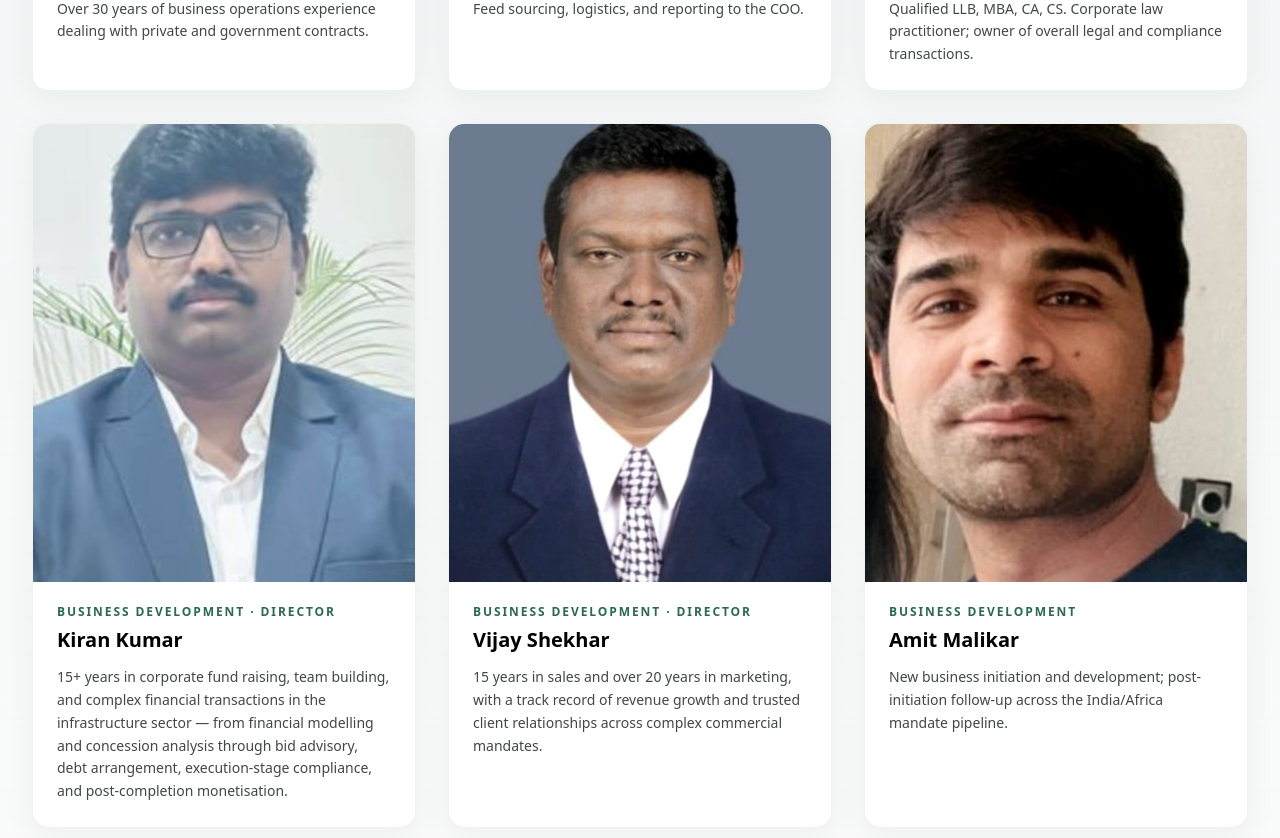
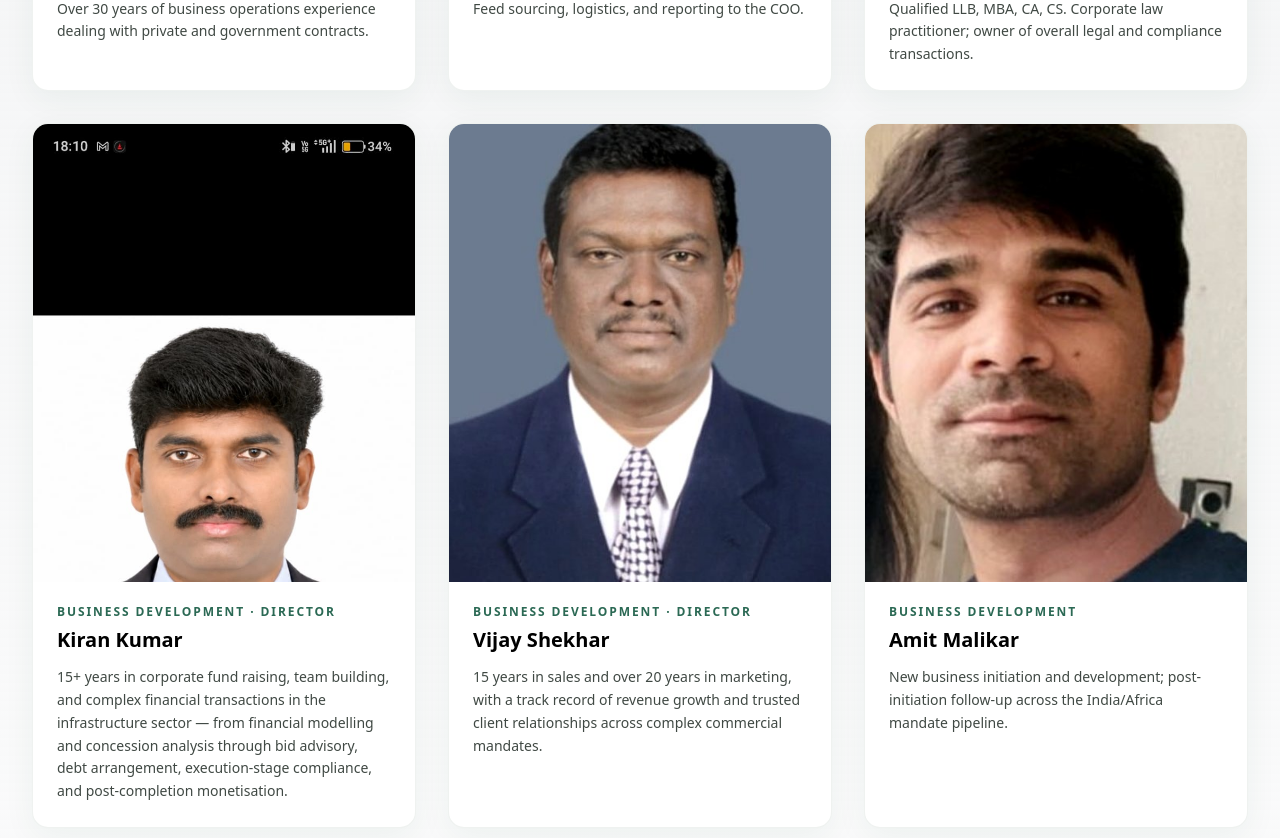
Before and after one commit to SrushtiCapital/SrushtiRenewablesWeb, a Next.js app: page /team in a window 1280 px wide. Shown: the part 4220-5058 px from the top of the page. Built offline with nearby package versions, Linux system fonts and the light colour scheme.

Commit message:
Update Kiran Photo

```diff
--- a/src/components/team/team-data.tsx
+++ b/src/components/team/team-data.tsx
@@ -99,7 +99,7 @@ export const TEAM_GROUPS: TeamGroup[] = [
       {
         name: "Kiran Kumar",
         role: "Business Development · Director",
-        image: "/team/kiran.jpg",
+        image: "/team/kiran.jpeg",
         bio: "15+ years in corporate fund raising, team building, and complex financial transactions in the infrastructure sector — from financial modelling and concession analysis through bid advisory, debt arrangement, execution-stage compliance, and post-completion monetisation.",
       },
       {
```
Also changed, not shown: public/team/kiran.jpeg (added), public/team/kiran.jpg (deleted).
